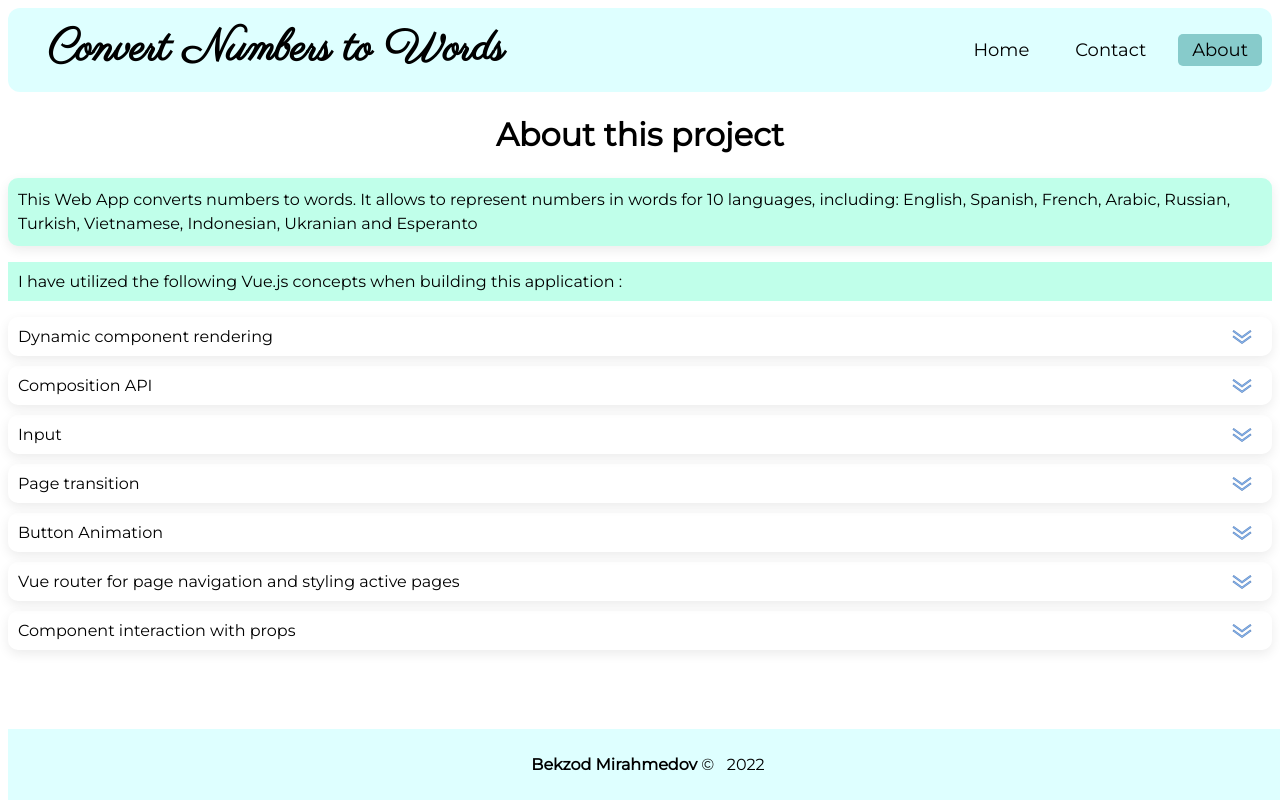
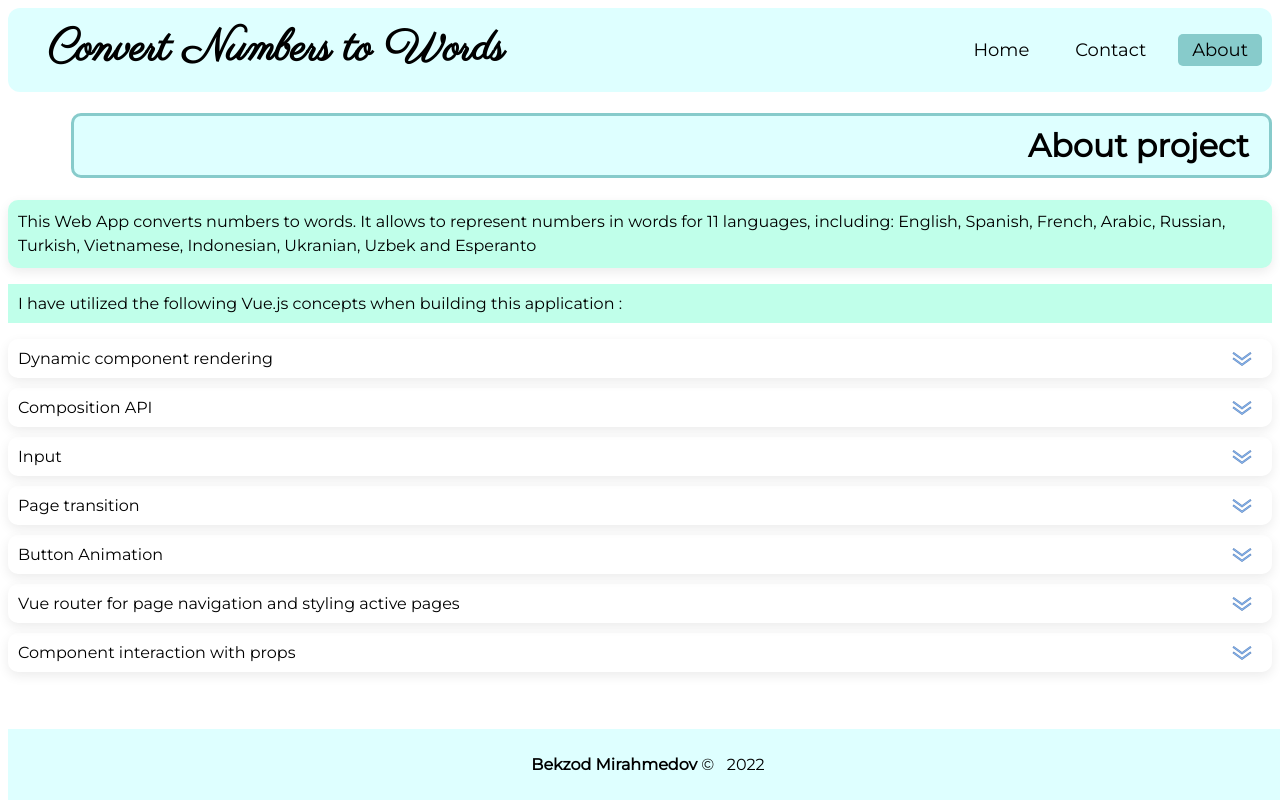
Before and after one commit to notarious2/numWordsApp, a Vue app: page /about in a window 1280 px wide. Built offline with nearby package versions, Linux system fonts and the light colour scheme.

Commit message:
added num to words conversion in  Uzbek language

```diff
--- a/package.json
+++ b/package.json
@@ -9,6 +9,7 @@
   },
   "dependencies": {
     "core-js": "^3.8.3",
+    "number-to-words-uz": "^2.0.2",
     "vue": "^3.2.13",
     "vue-router": "^4.1.5",
     "written-number": "^0.11.1"
--- a/src/components/TheInput.vue
+++ b/src/components/TheInput.vue
@@ -36,6 +36,7 @@
 import TheOutput from "./TheOutput.vue";
 import writtenNumber from "written-number";
 import { ref, watch, nextTick } from "vue";
+import numberToWordsUz from "number-to-words-uz";
 
 // Handling Input Errors
 const inputIsValid = ref(true);
@@ -58,6 +59,8 @@ const languagesList = [
   { value: "vi", text: "Vietnamese" },
   { value: "id", text: "Indonesian" },
   { value: "uk", text: "Ukranian" },
+  { value: "uz", text: "Uzbek - Cyrillic" },
+  { value: "uz", text: "Uzbek - Latin" },
   { value: "eo", text: "Esperanto" },
 ];
 
@@ -85,14 +88,28 @@ function setNumber() {
     inputIsValid.value = false;
     enteredSum.value = "";
     return;
-  }
+  } // if both input provided and language selected
   if (inputField.value.value && language.value) {
     inputIsValid.value = true;
-    enteredSum.value = inputField.value.value.replaceAll(",", ""); //extracting refs and getting rid of commas
-    enteredSum.value = writtenNumber(enteredSum.value, {
+    //extracting refs and getting rid of commas
+    enteredSum.value = inputField.value.value.replaceAll(",", "");
+    // for Uzbek language using number-to-words-uz
+    if (language.value.value === "uz") {
+      if (language.value.text.includes("Latin")) {
+        enteredSum.value = numberToWordsUz.convert(enteredSum.value, {
+          lang: "uzLatin",
+        });
+      } else {
+        enteredSum.value = numberToWordsUz.convert(enteredSum.value, {
+          lang: "uzCyril",
+        });
+      }
+    } else {
       //using writtenNumber library
-      lang: language.value.value, //see here
-    });
+      enteredSum.value = writtenNumber(enteredSum.value, {
+        lang: language.value.value, //see here
+      });
+    }
   }
 }
 
--- a/src/pages/about/TheAbout.vue
+++ b/src/pages/about/TheAbout.vue
@@ -1,6 +1,6 @@
 <template>
   <div>
-    <h1>About this project</h1>
+    <h1>About project</h1>
     <p class="app-description">{{ description }}</p>
     <p class="list-heading">
       I have utilized the following Vue.js concepts when building this
@@ -26,8 +26,14 @@ import description from "./desc.js";
 
 <style scoped>
 h1 {
-  padding: 2px;
-  text-align: center;
+  padding: 10px;
+  text-align: right;
+  background-color: rgb(222 255 255);
+  margin-left: 5%;
+  padding-right: 20px;
+  border-radius: 10px;
+  border: solid;
+  border-color: rgb(135, 203, 203);
 }
 
 .app-description {
--- a/src/pages/about/desc.js
+++ b/src/pages/about/desc.js
@@ -1,5 +1,5 @@
 export default `This Web App converts numbers to words.
-It allows to represent numbers in words for 10 languages, including:
+It allows to represent numbers in words for 11 languages, including:
 English,
 Spanish,
 French,
@@ -8,5 +8,6 @@ Russian,
 Turkish,
 Vietnamese,
 Indonesian,
-Ukranian and
+Ukranian,
+Uzbek and
 Esperanto `;
```
Also changed, not shown: 1 other file (tests, documents, lock files or other folders).
